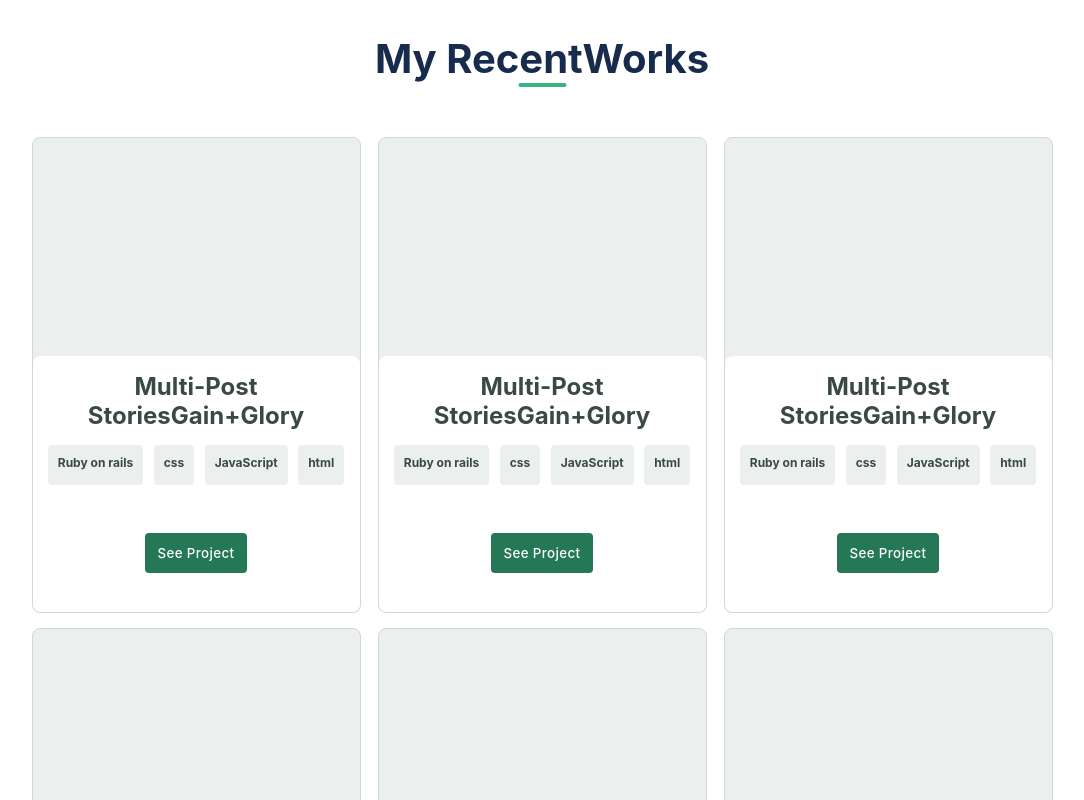
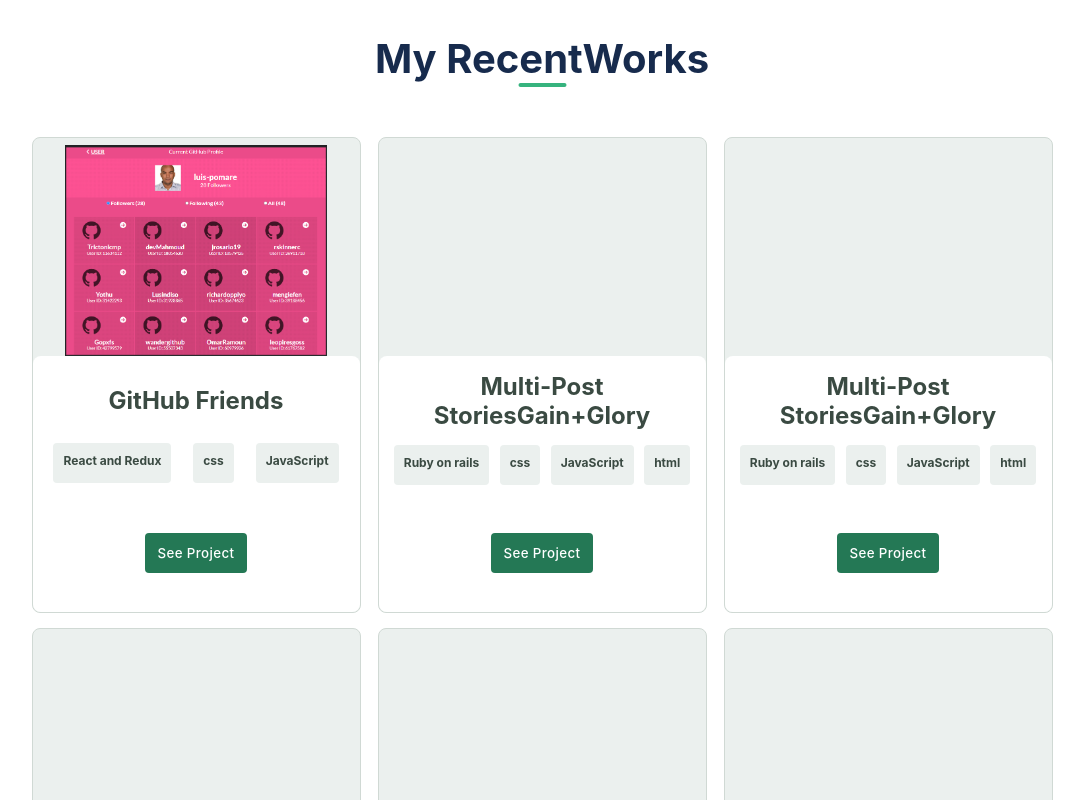
Before and after one commit to luis-pomare/Portfolio, a React (Create React App) app: page / in a window 1280 px wide. Shown: the part 820-1620 px from the top of the page, without its empty margins (98-1182 px from the left). Built offline with nearby package versions, Linux system fonts and the light colour scheme.

Commit message:
Add "GitHub Friends" project

```diff
--- a/src/sections/Main.js
+++ b/src/sections/Main.js
@@ -17,21 +17,25 @@ export default function Main() {
       </header>
       <section className='cards-container'>
         <article className='cards'>
-          <section className='card-space'></section>
+          <section className='card-space'>
+            <img alt='gitHubFriends' src='/images/gitHubFriends.png' />
+          </section>
           <section className='card-info'>
-            <h4 tabIndex='7'>
-              Multi-Post Stories
-              <br />
-              Gain+Glory
+            <h4 tabIndex='7' id='gitHubFriends'>
+              GitHub Friends
             </h4>
             <section className='made-with'>
               <ul className='ul-with'>
-                <li className='blue-li'>Ruby on rails</li>
+                <li className='blue-li'>React and Redux</li>
                 <li className='blue-li'>css</li>
                 <li className='blue-li'>JavaScript</li>
-                <li className='blue-li'>html</li>
               </ul>
             </section>
+            <a
+              target='_blank'
+              rel='next'
+              href='https://development--storied-crepe-b941b1.netlify.app/'
+            >
               <button
                 id='firstCardButton'
                 type='button'
@@ -40,6 +44,7 @@ export default function Main() {
               >
                 See Project
               </button>
+            </a>
           </section>
         </article>
         <article className='cards'>
@@ -58,6 +63,7 @@ export default function Main() {
                 <li className='blue-li'>html</li>
               </ul>
             </section>
+            <a target='_blank' rel='next' href=''>
               <button
                 id='secondCardButton'
                 type='button'
@@ -66,6 +72,7 @@ export default function Main() {
               >
                 See Project
               </button>
+            </a>
           </section>
         </article>
         <article className='cards'>
@@ -84,6 +91,7 @@ export default function Main() {
                 <li className='blue-li'>html</li>
               </ul>
             </section>
+            <a target='_blank' rel='next' href=''>
               <button
                 id='thirdCardButton'
                 type='button'
@@ -92,6 +100,7 @@ export default function Main() {
               >
                 See Project
               </button>
+            </a>
           </section>
         </article>
         <article className='cards'>
@@ -110,6 +119,7 @@ export default function Main() {
                 <li className='blue-li'>html</li>
               </ul>
             </section>
+            <a target='_blank' rel='next' href=''>
               <button
                 id='fourthCardButton'
                 type='button'
@@ -118,6 +128,7 @@ export default function Main() {
               >
                 See Project
               </button>
+            </a>
           </section>
         </article>
         <article className='cards'>
@@ -136,6 +147,7 @@ export default function Main() {
                 <li className='blue-li'>html</li>
               </ul>
             </section>
+            <a target='_blank' rel='next' href=''>
               <button
                 id='fifthCardButton'
                 type='button'
@@ -144,6 +156,7 @@ export default function Main() {
               >
                 See Project
               </button>
+            </a>
           </section>
         </article>
         <article className='cards'>
@@ -162,6 +175,7 @@ export default function Main() {
                 <li className='blue-li'>html</li>
               </ul>
             </section>
+            <a target='_blank' rel='next' href=''>
               <button
                 id='sixthCardButton'
                 type='button'
@@ -170,6 +184,7 @@ export default function Main() {
               >
                 See Project
               </button>
+            </a>
           </section>
         </article>
       </section>
--- a/src/styles/style.css
+++ b/src/styles/style.css
@@ -2,7 +2,7 @@
   margin: 0;
   padding: 0;
   border: 0;
-  font-family: "Inter", sans-serif;
+  font-family: 'Inter', sans-serif;
 }
 
 body {
@@ -39,7 +39,7 @@ header {
 }
 
 #main-header {
-  background-image: url("images/header-background.svg");
+  background-image: url('images/header-background.svg');
   background-size: cover;
 }
 
@@ -136,6 +136,9 @@ h3 {
 
 .card-space {
   flex-grow: 1;
+  display: flex;
+  justify-content: center;
+  align-items: flex-end;
 }
 
 .cards:hover {
@@ -306,7 +309,7 @@ textarea::placeholder {
 #contact-me {
   display: flex;
   flex-direction: column;
-  background: url("images/illustration-contact-form.svg");
+  background: url('images/illustration-contact-form.svg');
   background-repeat: no-repeat;
   background-position-x: right;
   background-position-y: bottom;
@@ -455,3 +458,17 @@ footer {
   border-radius: 4px;
   align-self: flex-start;
 }
+
+.card-space img {
+  width: 80%;
+}
+
+#gitHubFriends {
+  padding: 13.5px 0;
+}
+
+.card-info a {
+  display: flex;
+  justify-content: center;
+  align-items: center;
+}
```
Also changed, not shown: public/images/gitHubFriends.png (added). Lines whose indentation alone changed are shown as unchanged.
